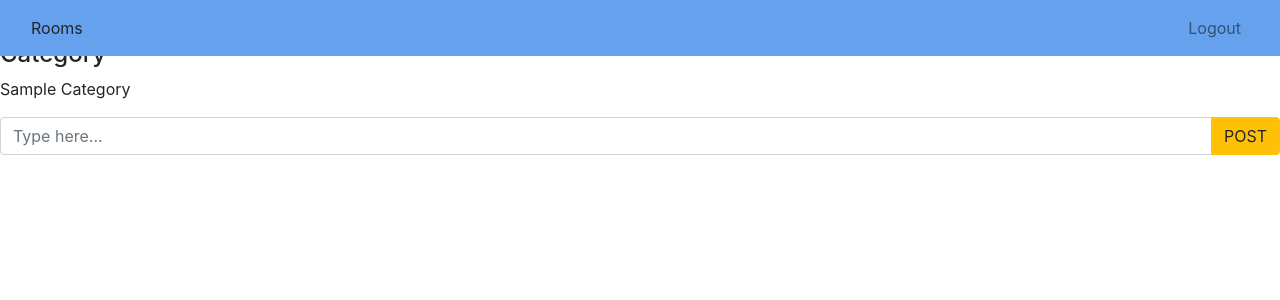
After one commit to margretmwangi/pitch, a Python web app: template templates/pitch.html in a window 1280 px wide. The commit adds this page. Shown: the top 300 px of the page. Run offline with Jinja, Linux system fonts and the light colour scheme; the template is opened without the code that fills it: most values are stand-ins (such as "Sample title", 1, 10 or a date in 2020); one stand-in notice (Sample message) is shown; some libraries are stand-ins or nearby versions.

Commit message:
added new files

```diff
--- /dev/null
+++ b/templates/pitch.html
@@ -0,0 +1,82 @@
+
+
+<!DOCTYPE html>
+<html lang="en" dir="ltr">
+
+    <head>
+        <meta charset="utf-8">
+        <meta name="viewport" content="width=device-width, initial-scale=1">
+
+        <title>Pitch Away - Rpitch</title>
+
+        <!-- Bootstrap -->
+        <link rel="stylesheet" href="https://stackpath.bootstrapcdn.com/bootstrap/4.1.3/css/bootstrap.min.css" integrity="sha384-MCw98/SFnGE8fJT3GXwEOngsV7Zt27NXFoaoApmYm81iuXoPkFOJwJ8ERdknLPMO" crossorigin="anonymous">
+
+
+
+    </head>
+
+    <body>
+        <!-- Flash error messages -->
+        {% with messages = get_flashed_messages() %}
+            {% if messages %}
+                <p class=formError>{{ messages[0] }}</p>
+            {% endif %}
+        {% endwith %}
+
+        <div class="wrapper">
+
+            <!-- Nav bar start -->
+            <nav class="navbar navbar-expand-sm navbar-light fixed-top" style="background-color: #66a1ee">
+
+                <div class="container-fluid">
+                    <div id="show-sidebar-button" class="cursor-pointer">
+                        <i class="fas fa-plus-circle "></i>
+                        <span>Rooms</span>
+                    </div>
+
+                    <button class="navbar-toggler" type="button" data-toggle="collapse" data-target="#navbarSupportedContent" aria-controls="navbarSupportedContent" aria-expanded="false" aria-label="Toggle navigation">
+                    <span class="navbar-toggler-icon"></span>
+                    </button>
+                    <div class="collapse navbar-collapse" id="navbarSupportedContent">
+                        <ul class="navbar-nav ml-auto">
+                            <li class="nav-item">
+                                <a id="logout-btn" class="nav-link" href="{{ url_for('logout') }}"><span style="color: #335177">Logout</span></a>
+                            </li>
+                        </ul>
+                    </div>
+                </div>
+            </nav>
+            <!-- Nav bar end -->
+
+            <!-- Main section start -->
+            <div id="main-section">
+
+                <!-- Sidebar start -->
+                <nav id="sidebar">
+                    <h4>Category</h4>
+                    {% for category in categories%}
+                        <p id="{{ room|title }}" class="select-room cursor-pointer">{{ category|title }}</p>
+                    {% endfor %}
+                </nav>
+                <!-- Sidebar end -->
+
+                <!-- Rightside pannel start -->
+                <div id="rightside-pannel">
+
+                    <!-- Display message start-->
+                    <div id="display-message-section">
+                    </div>
+                    <!-- Display message end -->
+
+                    <!-- Type message start -->
+                   <div id="input-area" class="input-group mb-3">
+                        <input type="text" id="user_message" class="form-control" placeholder="Type here..." aria-label="Type a pitch" aria-describedby="basic-addon2" autocomplete="off">
+                        <div class="input-group-append">
+                            <button id="send_message" class="btn btn-warning" type="button">POST <i class="fas fa-paper-plane"></i></button>
+                        </div>
+                    </div>
+                    <!-- Type message end -->
+                </div>
+                <!-- Rightside pannel end -->
+            </div>
```
Also changed, not shown: templates/404.html (added, +14 -0 lines), templates/index.html (+15 -38 lines), templates/login.html (+15 -20 lines), templates/macro.html (added, +12 -0 lines).
